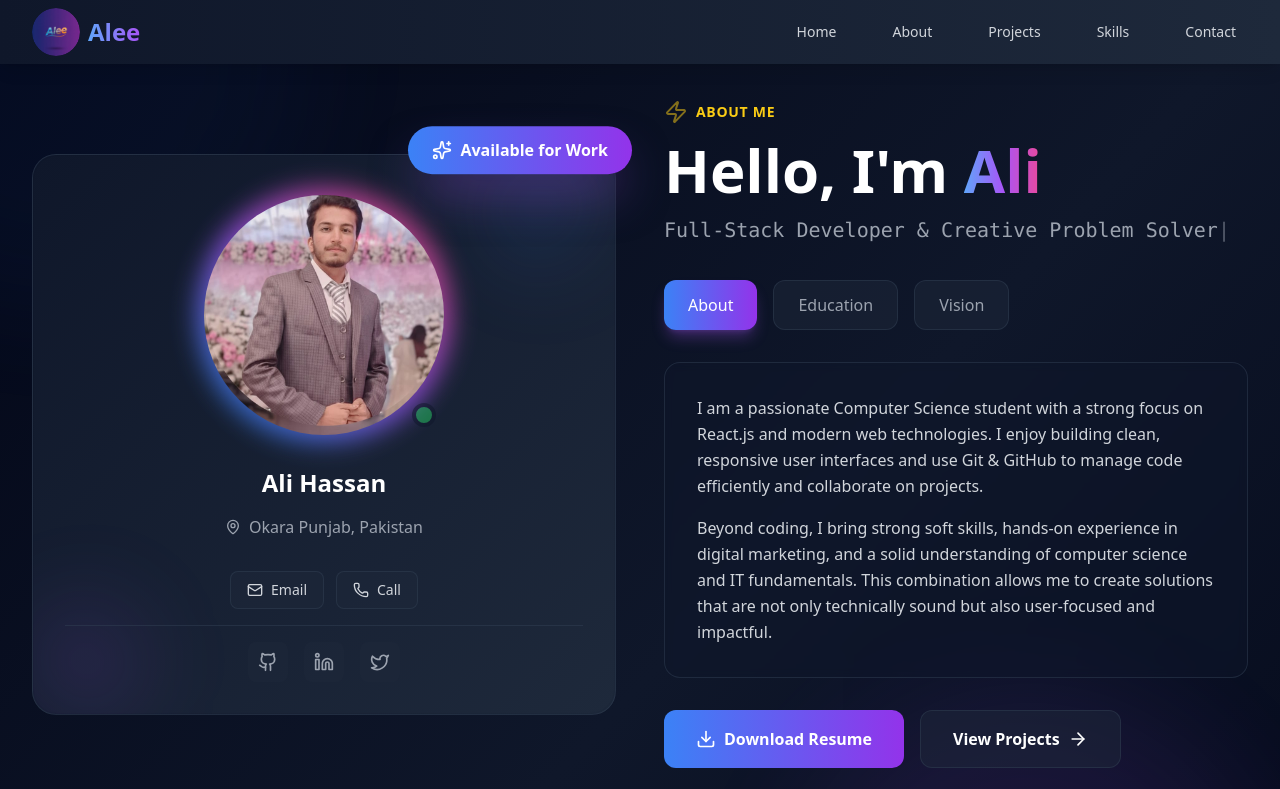
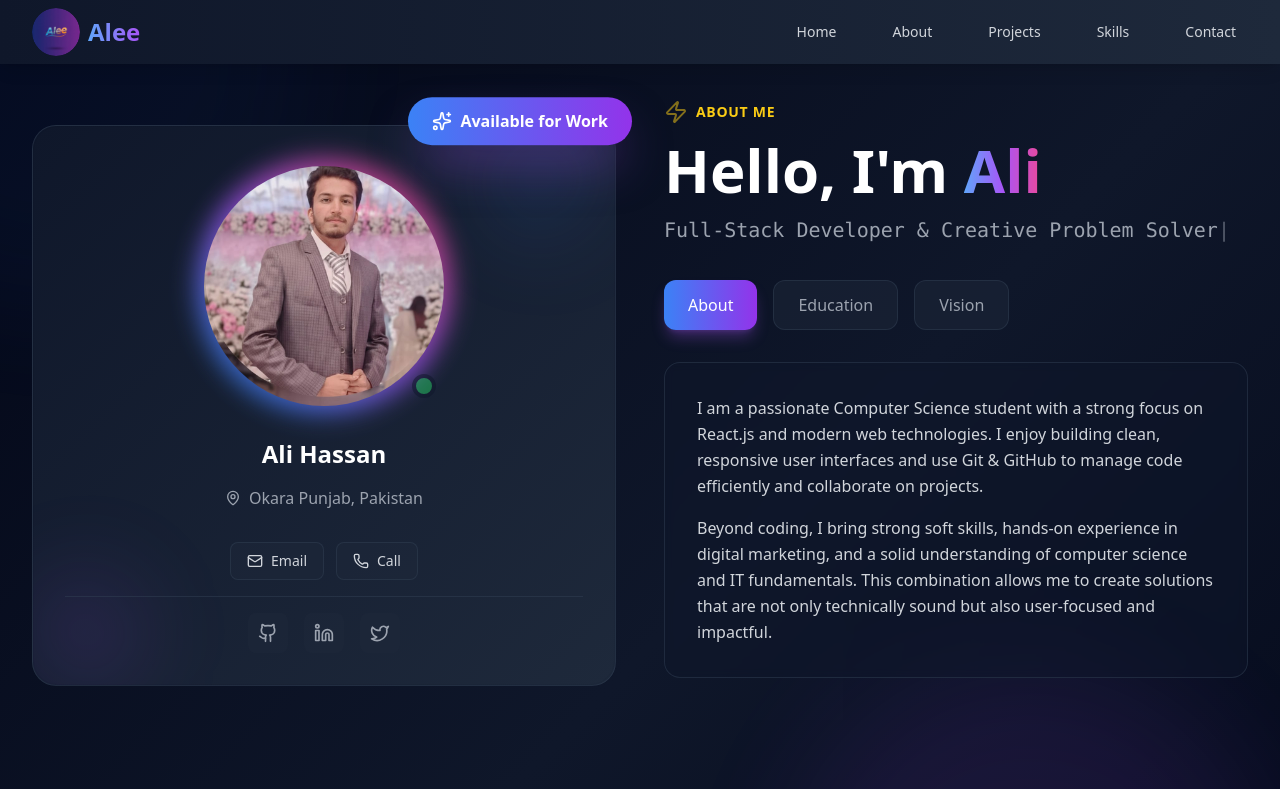
Before and after one commit to codemaniaa/portfolio, a React (Vite) app: page / in a window 1280 px wide. Shown: the top 789 px of the page. Built offline with nearby package versions, Linux system fonts and the light colour scheme.

Commit message:
fix vercel build erorrs

```diff
--- a/src/App.jsx
+++ b/src/App.jsx
@@ -7,7 +7,7 @@ import AboutSection from "./about.jsx";
 import WhyChooseMe from "./whyme.jsx";
 import ContactSection from "./contact.jsx";
 import PortfolioCards from "./projects.jsx";
-import Logo from './assets/logo.jpeg'
+import logo from './assets/logo.jpeg'
 import { Copyright,Github, Linkedin, PhoneIcon } from "lucide-react";
 
 function App(){
@@ -102,10 +102,10 @@ function Navbar({oncontactclick, onhomeclick, onprojectclick, onskillclick, onab
     <nav className="bg-gradient-to-r from-slate-900 to-slate-800 text-white shadow-lg fixed w-full top-0 z-50">
       <div className="max-w-7xl mx-auto px-4 sm:px-6 lg:px-8">
         <div className="flex justify-between items-center h-16">
-          {/* Logo */}
+          {/* logo */}
           <div className="flex mr-10 gap-2  h-full items-center rounded-full">
             <div className="  bg-slate-900 rounded-full overflow-hidden w-12 h-12">
-          <img src={Logo} alt="" className="w-full h-full rounded-full"/>
+          <img src={logo} alt="" className="w-full h-full rounded-full"/>
             </div>
             <div className="">
  <a href="#home" className="text-2xl font-bold bg-gradient-to-r from-blue-400 to-purple-500 bg-clip-text text-transparent hover:from-blue-300 hover:to-purple-400 transition-all duration-300">
--- a/src/about.jsx
+++ b/src/about.jsx
@@ -217,16 +217,7 @@ My goal is to grow into a reliable and creative professional in the tech industr
             </div>
 
             {/* CTA Buttons */}
-            <div className="flex flex-wrap gap-4">
-              <button className="group px-8 py-4 bg-gradient-to-r from-blue-500 to-purple-600 text-white font-semibold rounded-xl transition-all duration-300 hover:shadow-2xl hover:shadow-purple-500/50 hover:scale-105 flex items-center gap-2">
-                <Download className="w-5 h-5 transition-transform group-hover:translate-y-0.5" />
-                Download Resume
-              </button>
-              <button className="group px-8 py-4 bg-slate-800/50 hover:bg-slate-700 text-white font-semibold rounded-xl transition-all duration-300 border border-slate-700/50 hover:border-purple-500/50 flex items-center gap-2">
-                View Projects
-                <ArrowRight className="w-5 h-5 transition-transform group-hover:translate-x-1" />
-              </button>
-            </div>
+
           </div>
         </div>
 
--- a/vite.config.js
+++ b/vite.config.js
@@ -1,18 +1,6 @@
-import { defineConfig } from 'vite'
+ import { defineConfig } from 'vite'
 import react from '@vitejs/plugin-react'
 
-// https://vite.dev/config/
 export default defineConfig({
-  plugins: [
-    react({
-      babel: {
-        plugins: [['babel-plugin-react-compiler']],
-      },
-    }),
-  ],
   plugins: [react()],
-  server: {
-    host: true,
-    port: 5173
-  }
-});
+})
```
